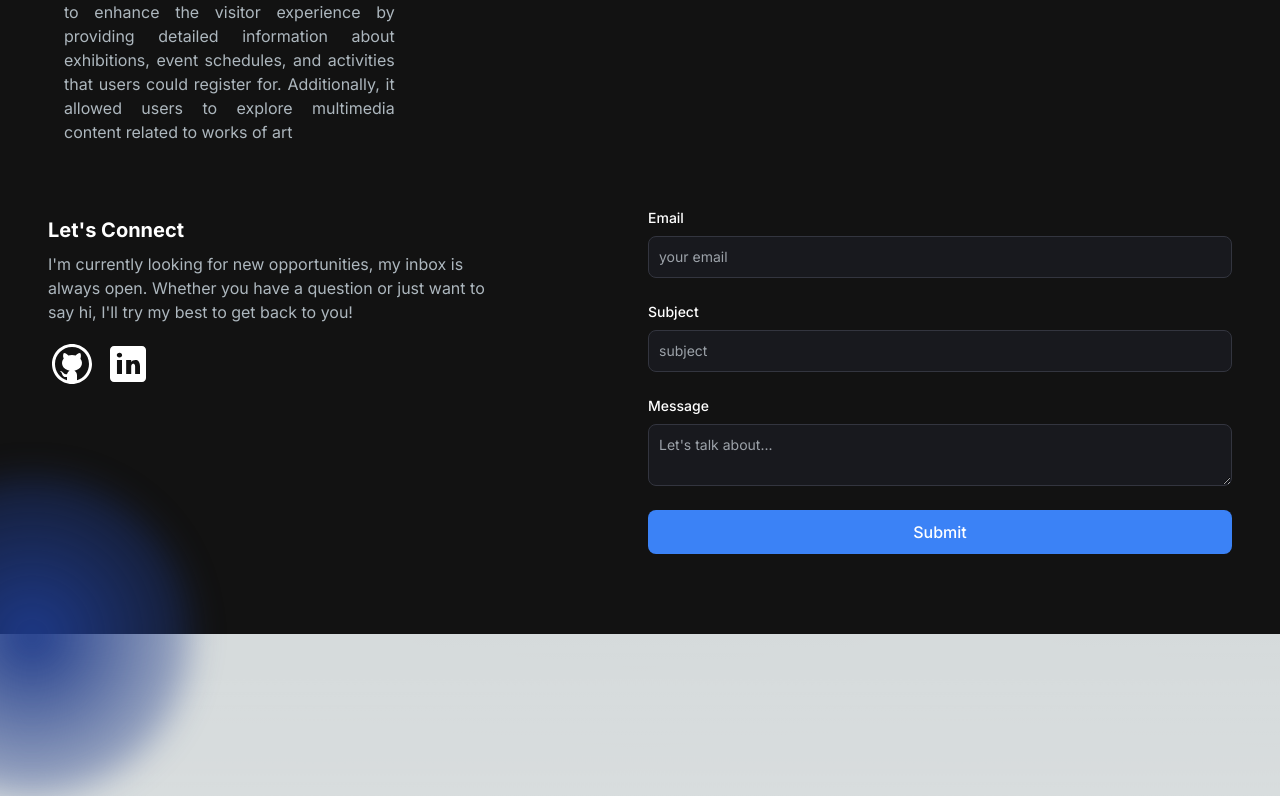
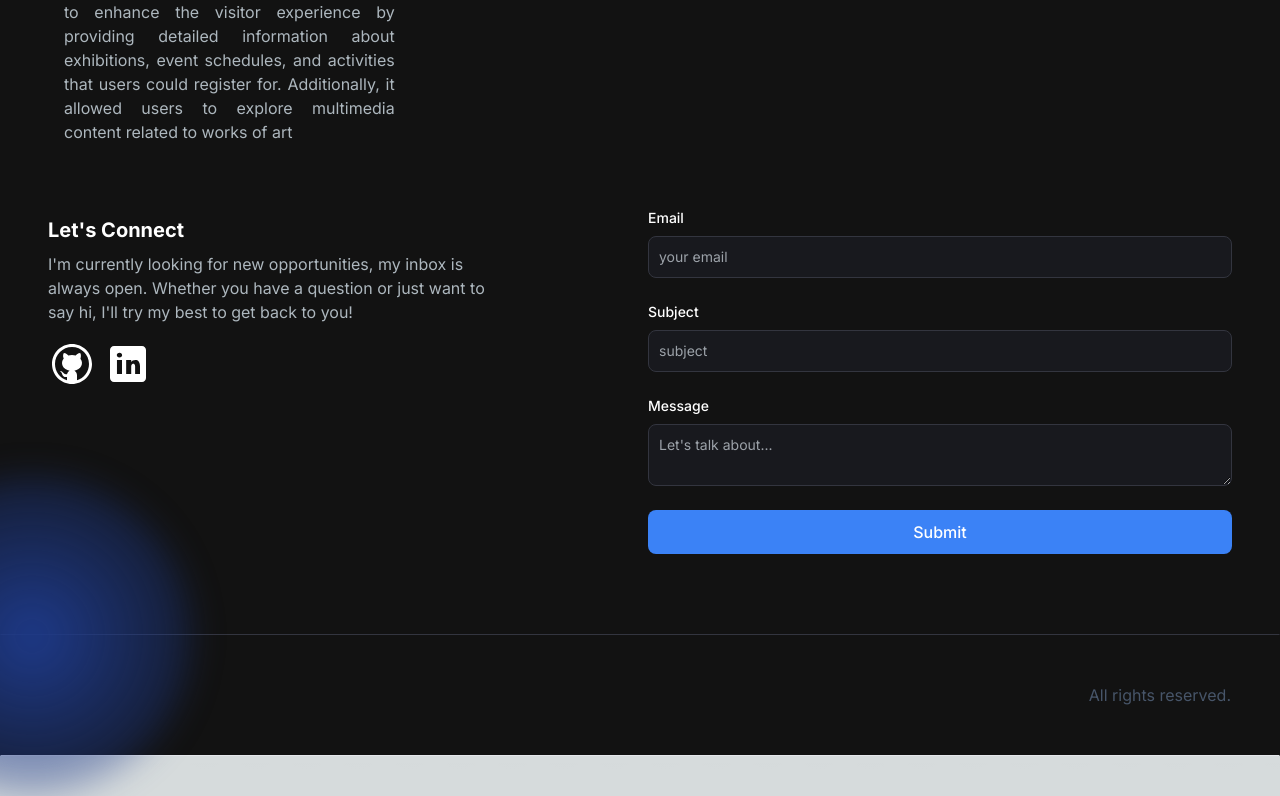
Before and after one commit to juliscrep/Portfolio-website, a Next.js app: page / in a window 1280 px wide. Shown: the part 2656-3452 px from the top of the page. Built offline with nearby package versions, Linux system fonts and the light colour scheme.

Commit message:
se agrega footer

```diff
--- /dev/null
+++ b/app/components/Footer.jsx
@@ -0,0 +1,14 @@
+import React from 'react'
+
+const Footer = () => {
+  return (
+    <footer className='footer border border-t-[#33353F] border-l-transparent border-r-transparent text-white'>
+        <div className='container p-12 flex justify-end'>
+
+            <p className='text-slate-600'>All rights reserved.</p>
+        </div>
+    </footer>
+  )
+}
+
+export default Footer
--- a/app/page.js
+++ b/app/page.js
@@ -4,6 +4,7 @@
 import AboutSection from "./components/AboutSection";
 import ProjectsSection from "./components/ProjectsSection";
 import EmailSection from "./components/EmailSection";
+import Footer from "./components/Footer";
 
 export default function Home() {
   return (
@@ -15,7 +16,7 @@
         <ProjectsSection/>
         <EmailSection/>
       </div>
-
+      <Footer/>
     </main>
   );
 }
```
